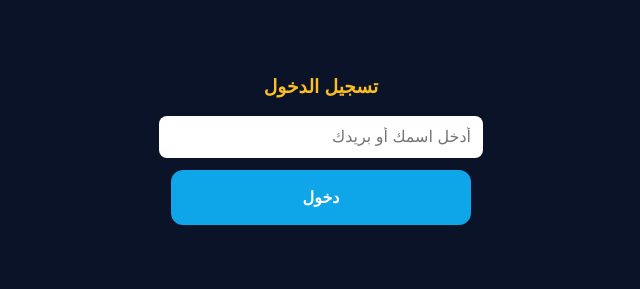
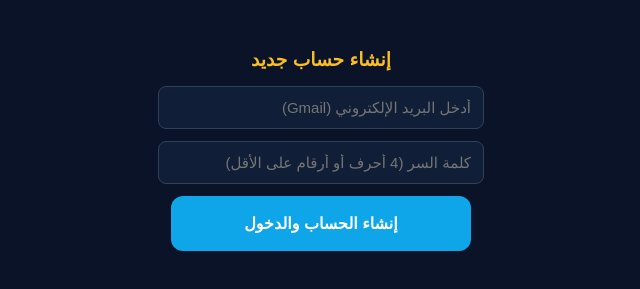
Before and after one commit to saif07809458330-ux/lux, a plain HTML site: page index.html in a window 1280 px wide. Shown: the part 259-548 px from the top of the page, without its empty margins (319-959 px from the left). Drawn offline with Linux system fonts and the light colour scheme.

Commit message:
Update index.html

```diff
--- a/index.html
+++ b/index.html
@@ -8,16 +8,17 @@
   .main-app { width: 100%; max-width: 400px; display: flex; flex-direction: column; gap: 12px; }
   .btn { display: block; width: 100%; padding: 18px; background: #0ea5e9; border: none; border-radius: 12px; color: white; font-size: 16px; font-weight: bold; cursor: pointer; text-align: center; text-decoration: none; box-sizing: border-box; }
   #login-layer { position: fixed; top:0; left:0; width:100%; height:100%; background: #0b1329; z-index: 9999; display: none; flex-direction: column; align-items: center; justify-content: center; padding: 20px; box-sizing: border-box; }
-  .input-box { padding: 12px; width: 100%; max-width: 300px; border-radius: 8px; border: none; text-align: right; margin-bottom: 12px; font-size: 16px; }
+  .input-box { padding: 12px; width: 100%; max-width: 300px; border-radius: 8px; border: 1px solid #334155; background: #111e38; color: white; text-align: right; margin-bottom: 12px; font-size: 15px; }
   .points-card { background: #111e38; border: 1px solid #1e3a8a; border-radius: 14px; padding: 16px; text-align: center; margin-bottom: 10px; }
 </style>
 </head>
 <body>
 
 <div id="login-layer">
-  <h3 style="color:#fbbf24;">تسجيل الدخول</h3>
-  <input type="text" id="user" class="input-box" placeholder="أدخل اسمك أو بريدك">
-  <button onclick="doLogin()" class="btn" style="max-width: 300px;">دخول</button>
+  <h3 style="color:#fbbf24; margin-bottom: 15px;">إنشاء حساب جديد</h3>
+  <input type="email" id="userEmail" class="input-box" placeholder="أدخل البريد الإلكتروني (Gmail)">
+  <input type="password" id="userPass" class="input-box" placeholder="كلمة السر (4 أحرف أو أرقام على الأقل)">
+  <button onclick="doLogin()" class="btn" style="max-width: 300px;">إنشاء الحساب والدخول</button>
 </div>
 
 <div class="main-app">
@@ -35,7 +36,7 @@
 
 <script>
   window.onload = function() {
-    let savedUser = localStorage.getItem('app_user');
+    let savedUser = localStorage.getItem('app_email');
     if (!savedUser) {
       document.getElementById('login-layer').style.display = 'flex';
     } else {
@@ -45,16 +46,23 @@
   };
 
   function doLogin() {
-    let u = document.getElementById('user').value.trim();
-    if (u.length > 0) {
-      localStorage.setItem('app_user', u);
-      if(!localStorage.getItem('app_pts')) {
-        localStorage.setItem('app_pts', '0');
-      }
-      location.reload();
-    } else {
-      alert("الرجاء إدخال اسم صحيح");
+    let email = document.getElementById('userEmail').value.trim();
+    let pass = document.getElementById('userPass').value.trim();
+
+    if (!email.includes('@') || email.length < 5) {
+      alert("❌ يرجى إدخال بريد إلكتروني (Gmail) صحيح");
+      return;
     }
+    if (pass.length < 4) {
+      alert("❌ كلمة السر يجب أن تكون 4 خانات على الأقل");
+      return;
+    }
+
+    localStorage.setItem('app_email', email);
+    if(!localStorage.getItem('app_pts')) {
+      localStorage.setItem('app_pts', '0');
+    }
+    location.reload();
   }
 
   function getGift() {
```
